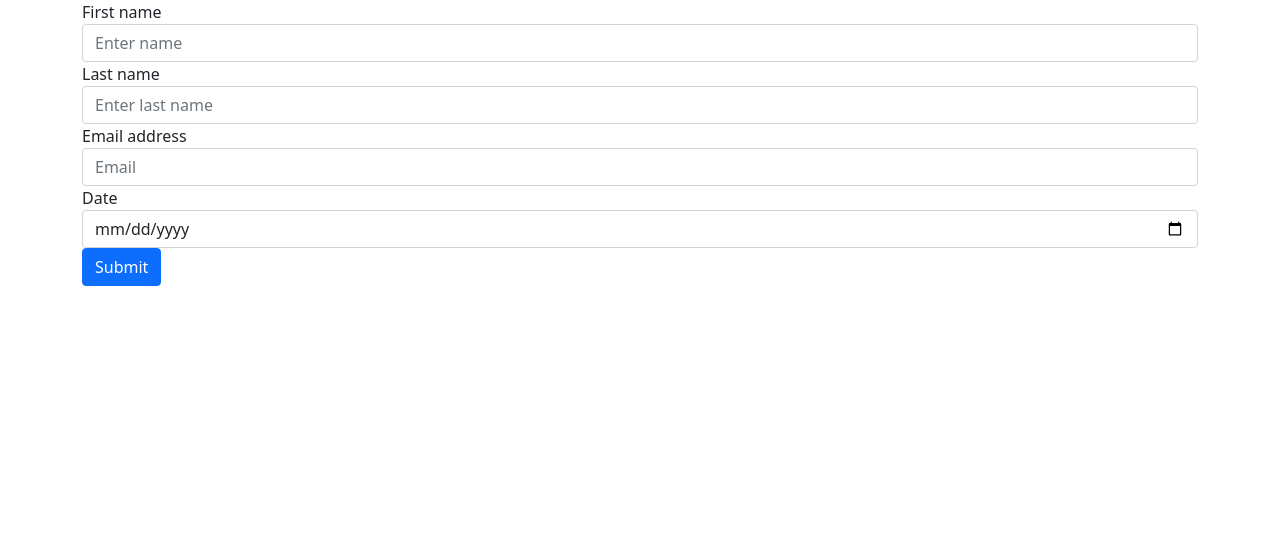
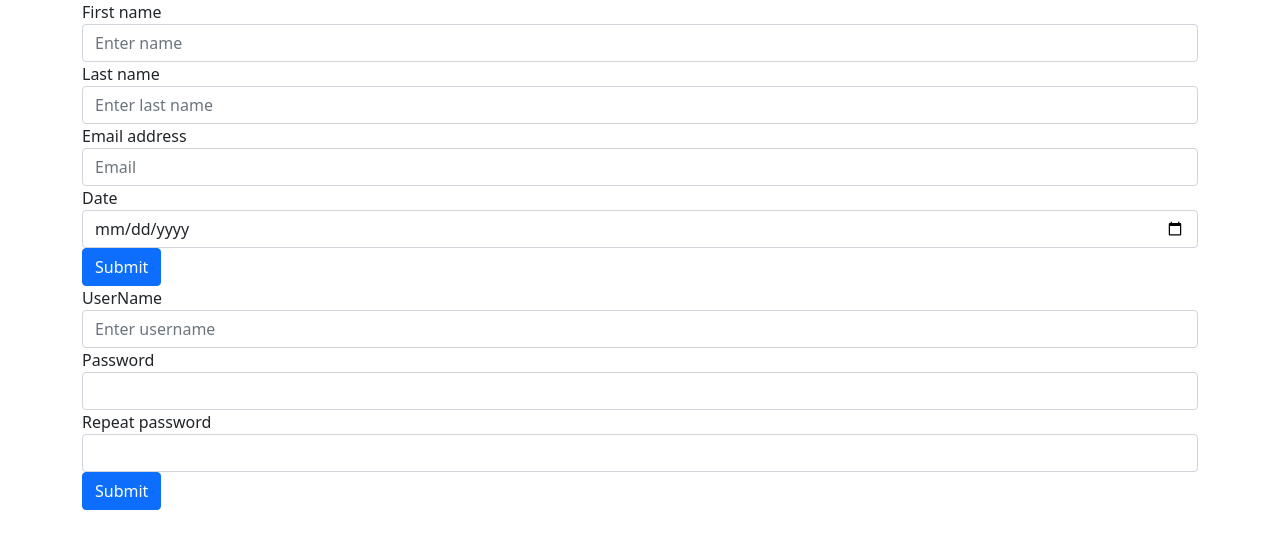
Before and after one commit to alejandromachin/202201-W4C4-alejandro-rodriguez, a React (Create React App) app: page / in a window 1280 px wide. Shown: the top 548 px of the page. Built offline with nearby package versions, Linux system fonts and the light colour scheme.

Commit message:
added form to acces data

```diff
--- a/src/App.js
+++ b/src/App.js
@@ -1,8 +1,10 @@
 import AccessData from "./components/AccessData/AccessData";
+import PersonalData from "./components/PersonalData/PersonalData";
 
 function App() {
   return (
     <div className="container">
+      <PersonalData />
       <AccessData />
     </div>
   );
--- a/src/components/AccessData/AccessData.js
+++ b/src/components/AccessData/AccessData.js
@@ -6,41 +6,27 @@ const AccessData = () => {
         <form>
           <div className="form-row">
             <div className="col">
-              <label htmlFor="name">First name</label>
+              <label htmlFor="username">UserName</label>
               <input
-                id="name"
+                id="username"
                 type="text"
                 className="form-control"
-                placeholder="Enter name"
+                placeholder="Enter username"
               />
             </div>
             <div className="col">
-              <label htmlFor="lastname">Last name</label>
+              <label htmlFor="password">Password</label>
+              <input id="password" type="password" className="form-control" />
+            </div>
+            <div className="col">
+              <label htmlFor="confirm_password">Repeat password</label>
               <input
-                id="lastname"
-                type="text"
+                id="confirm_password"
+                type="password"
                 className="form-control"
-                placeholder="Enter last name"
               />
             </div>
-            <div className="col">
-              <label htmlFor="email">Email address</label>
-              <input
-                type="email"
-                className="form-control"
-                id="email"
-                placeholder="Email"
-              />
-            </div>
-            <div className="col">
-              <label htmlFor="date">Date</label>
-              <input
-                type="date"
-                className="form-control"
-                id="date"
-                placeholder="Email"
-              />
-            </div>
+
             <button type="submit" className="btn btn-primary">
               Submit
             </button>
--- a/src/components/PersonalData/PersonalData.js
+++ b/src/components/PersonalData/PersonalData.js
@@ -2,7 +2,7 @@ const PersonalData = () => {
   return (
     <>
       {" "}
-      <div className="access-data">
+      <div className="personal-data">
         <form>
           <div className="form-row">
             <div className="col">
```
